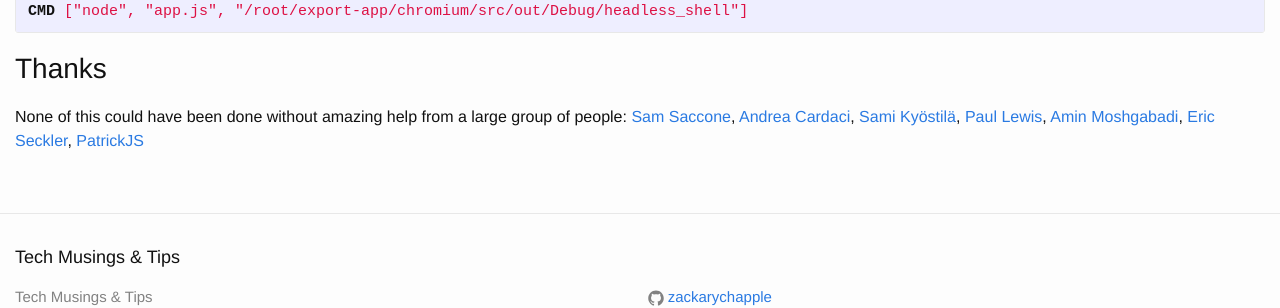
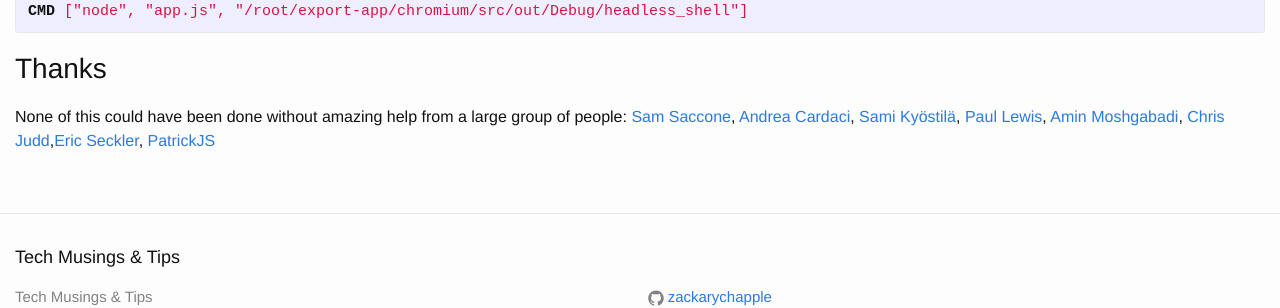
Before and after one commit to zackarychapple/zackarychapple.github.io, a Jekyll site: the page built from _posts/2016-08-23-chrome-headless.markdown, in a window 1280 px wide and 900 px high, scrolled down 4272 px. Shown: the part 457-765 px from the top of the window. Built offline with Jekyll 4.4.1, drawn with Linux system fonts in a browser that asks for light colours; comment, search, counter and statistics services are not loaded.

Commit message:
adding chris judd

```diff
--- a/_posts/2016-08-23-chrome-headless.markdown
+++ b/_posts/2016-08-23-chrome-headless.markdown
@@ -189,8 +189,9 @@ CMD ["node", "app.js", "/root/export-app/chromium/src/out/Debug/headless_shell"]
 
 ## Thanks
 None of this could have been done without amazing help from a large group of people:
-[Sam Saccone][sams], [Andrea Cardaci][andrea], [Sami Kyöstilä][sami], [Paul Lewis][paull], [Amin Moshgabadi][amin], [Eric Seckler][eric], [PatrickJS][patrick]
+[Sam Saccone][sams], [Andrea Cardaci][andrea], [Sami Kyöstilä][sami], [Paul Lewis][paull], [Amin Moshgabadi][amin], [Chris Judd][judd],[Eric Seckler][eric], [PatrickJS][patrick]
 
+[judd]: https://twitter.com/javajudd
 [patrick]: https://angularclass.com/
 [eric]: https://www.linkedin.com/in/ericseckler
 [amin]: https://www.linkedin.com/in/amoshg
```
